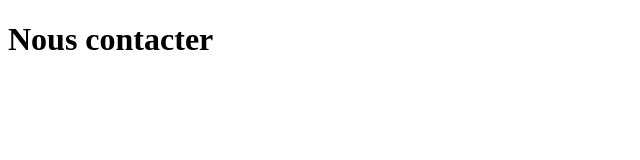
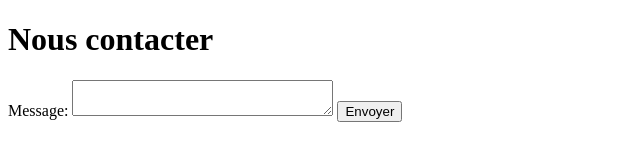
Before and after one commit to vuongjacques/dam-j02, a plain HTML site: page contact.html in a window 1280 px wide. Shown: the whole page, without its empty margins (0-640 px from the left). Drawn offline with Linux system fonts and the light colour scheme.

Commit message:
Ajout formulaire - Page contact

```diff
--- a/contact.html
+++ b/contact.html
@@ -7,6 +7,11 @@
 </head>
 <body>
     <h1>Nous contacter</h1>
+    <form action="">
+        <label for="message">Message:</label>
+        <textarea name="message" id="message" cols="30"></textarea>
+        <button>Envoyer</button>
+    </form>
 
 </body>
 </html>
```
